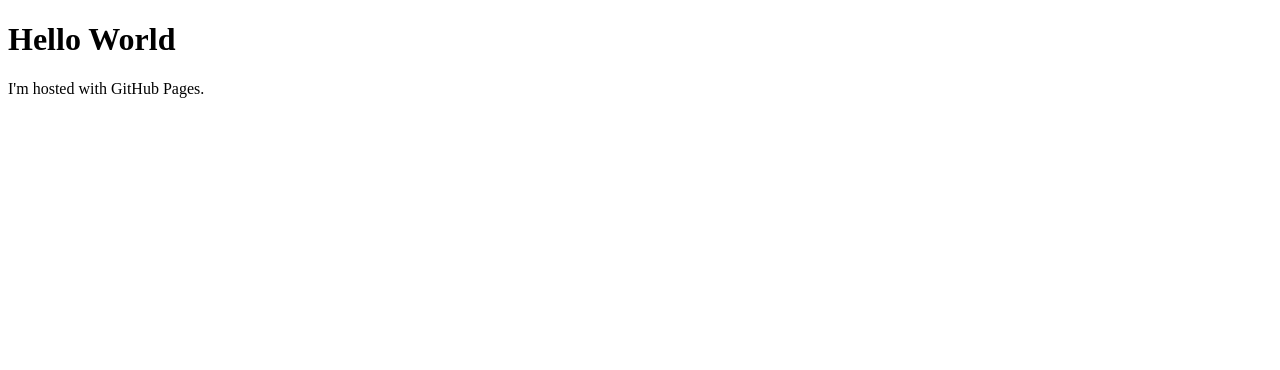
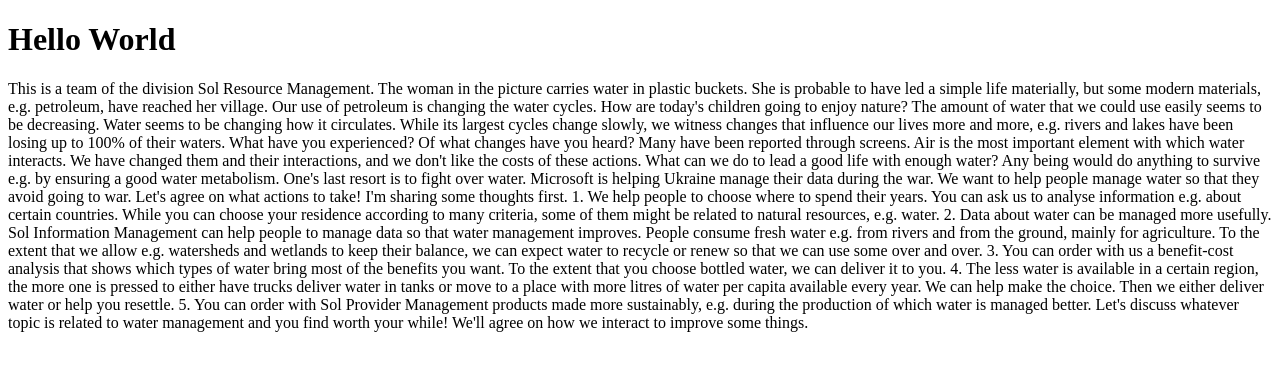
Before and after one commit to Sol-Global-Management/Sol-Global-Management.github.io, a plain HTML site: page index.html in a window 1280 px wide. Drawn offline with Linux system fonts and the light colour scheme.

Commit message:
Update index.html

```diff
--- a/index.html
+++ b/index.html
@@ -2,6 +2,23 @@
 <html>
 <body>
 <h1>Hello World</h1>
-<p>I'm hosted with GitHub Pages.</p>
+<p>This is a team of the division Sol Resource Management.
+    The woman in the picture carries water in plastic buckets. She is probable to have led a simple life materially, but some modern materials, e.g. petroleum, have reached her village. Our use of petroleum is changing the water cycles. How are today's children going to enjoy nature?
+    The amount of water that we could use easily seems to be decreasing. Water seems to be changing how it circulates. While its largest cycles change slowly, we witness changes that influence our lives more and more, e.g. rivers and lakes have been losing up to 100% of their waters. What have you experienced? Of what changes have you heard? Many have been reported through screens.
+    Air is the most important element with which water interacts. We have changed them and their interactions, and we don't like the costs of these actions. What can we do to lead a good life with enough water?
+    Any being would do anything to survive e.g. by ensuring a good water metabolism. One's last resort is to fight over water. Microsoft is helping Ukraine manage their data during the war. We want to help people manage water so that they avoid going to war.
+    Let's agree on what actions to take!
+    I'm sharing some thoughts first.
+    1. We help people to choose where to spend their years.
+    You can ask us to analyse information e.g. about certain countries. While you can choose your residence according to many criteria, some of them might be related to natural resources, e.g. water.
+    2. Data about water can be managed more usefully.
+    Sol Information Management can help people to manage data so that water management improves.
+    People consume fresh water e.g. from rivers and from the ground, mainly for agriculture. To the extent that we allow e.g. watersheds and wetlands to keep their balance, we can expect water to recycle or renew so that we can use some over and over.
+    3. You can order with us a benefit-cost analysis that shows which types of water bring most of the benefits you want.
+    To the extent that you choose bottled water, we can deliver it to you.
+    4. The less water is available in a certain region, the more one is pressed to either have trucks deliver water in tanks or move to a place with more litres of water per capita available every year.
+    We can help make the choice. Then we either deliver water or help you resettle.
+    5. You can order with Sol Provider Management products made more sustainably, e.g. during the production of which water is managed better.
+    Let's discuss whatever topic is related to water management and you find worth your while! We'll agree on how we interact to improve some things.</p>
 </body>
 </html>
```
